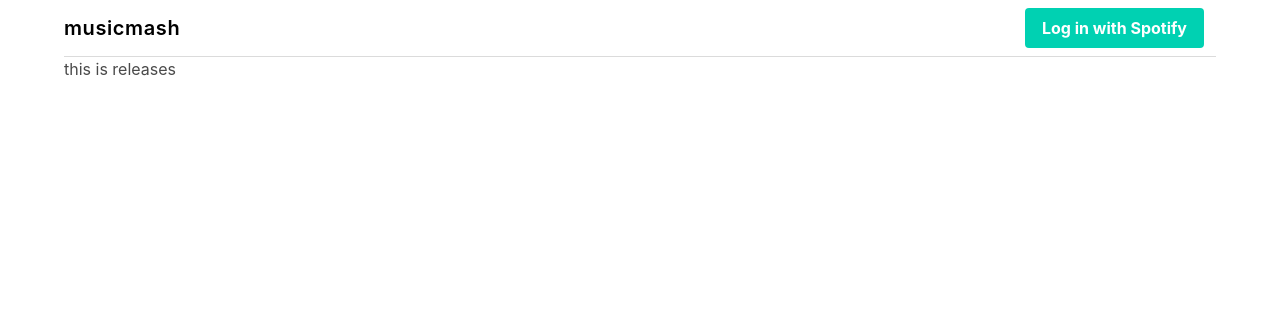
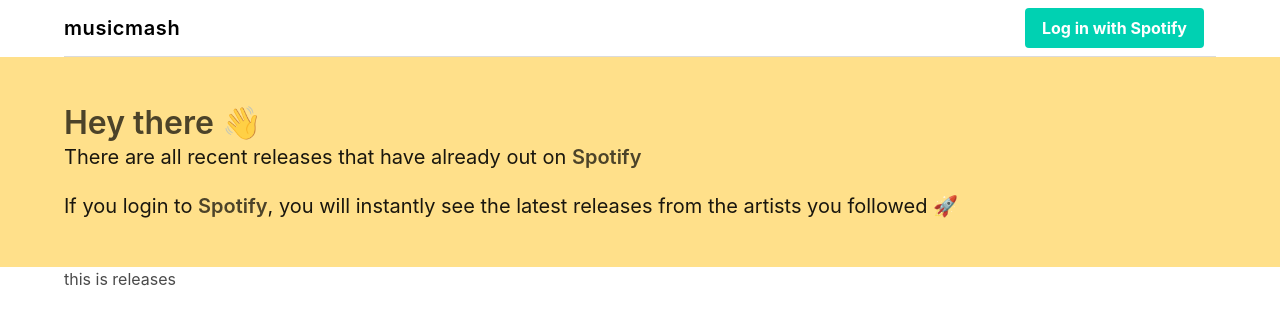
Before and after one commit to musicmash/panel, a Vue app: page /releases in a window 1280 px wide. Shown: the top 324 px of the page. Built offline with nearby package versions, Linux system fonts and the light colour scheme; no server answers.

Commit message:
Add onboarding banner on releases page

```diff
--- /dev/null
+++ b/src/components/ReleasesOnboardingBanner.vue
@@ -0,0 +1,22 @@
+.
+<template>
+    <section class="hero is-warning">
+        <div class="hero-body">
+            <div class="container">
+                <h1 class="title">Hey there&nbsp;👋</h1>
+                <h2 class="subtitle">
+                    There are all recent releases that have already out on
+                    <strong>Spotify</strong>
+                </h2>
+                <h2 class="subtitle">
+                    If you login to <strong>Spotify</strong>, you will instantly
+                    see the latest releases from the artists you followed 🚀
+                </h2>
+            </div>
+        </div>
+    </section>
+</template>
+
+<script>
+export default {};
+</script>
--- a/src/pages/ReleasesPage.vue
+++ b/src/pages/ReleasesPage.vue
@@ -1,6 +1,8 @@
 .
 <template>
     <div>
+        <releases-onboarding-banner />
+
         <div class="container">
             <h1>this is releases</h1>
         </div>
@@ -8,5 +10,11 @@
 </template>
 
 <script>
-export default {};
+import ReleasesOnboardingBanner from "@/components/ReleasesOnboardingBanner";
+
+export default {
+    components: {
+        "releases-onboarding-banner": ReleasesOnboardingBanner,
+    },
+};
 </script>
```
